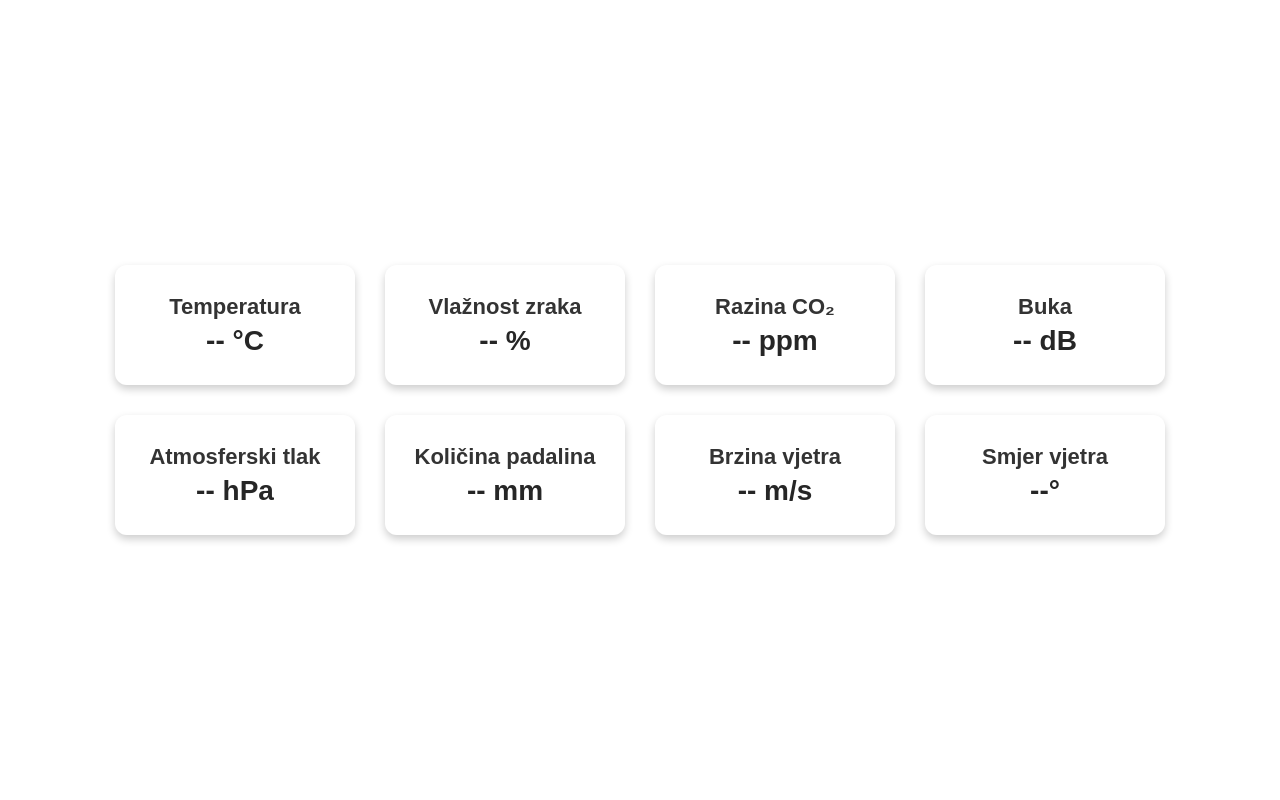
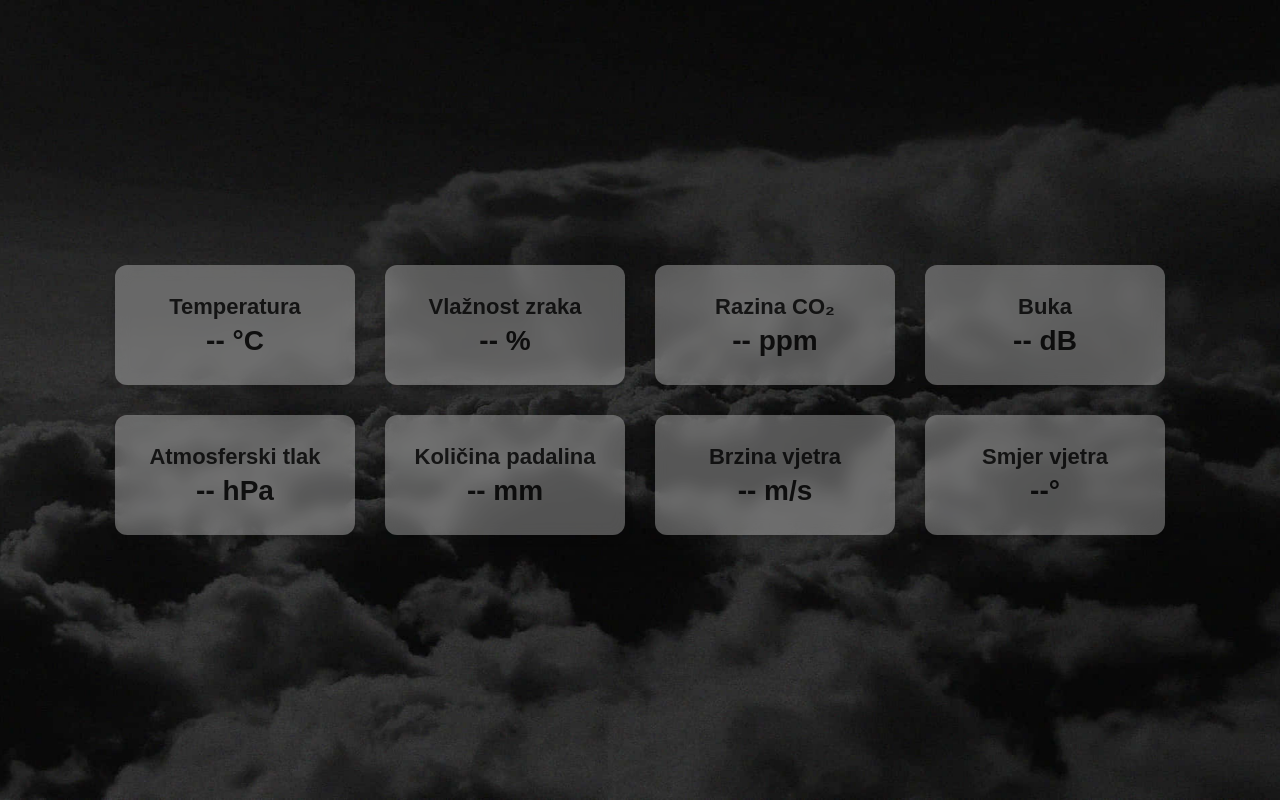
Before and after one commit to kramaricm/vremenska-postaja, a plain HTML site: page index.html in a window 1280 px wide. Drawn offline with Linux system fonts and the light colour scheme; no server answers.

Commit message:
Update index.html

```diff
--- a/index.html
+++ b/index.html
@@ -18,7 +18,7 @@
             width: 100%;
             height: 100%;
             overflow: hidden; /* Sprječava scrollbare */
-            background: url('back3.png') no-repeat center center fixed;
+            background: url('oblaci.jpg') no-repeat center center fixed;
             background-size: cover;
             display: flex;
             justify-content: center;
```
